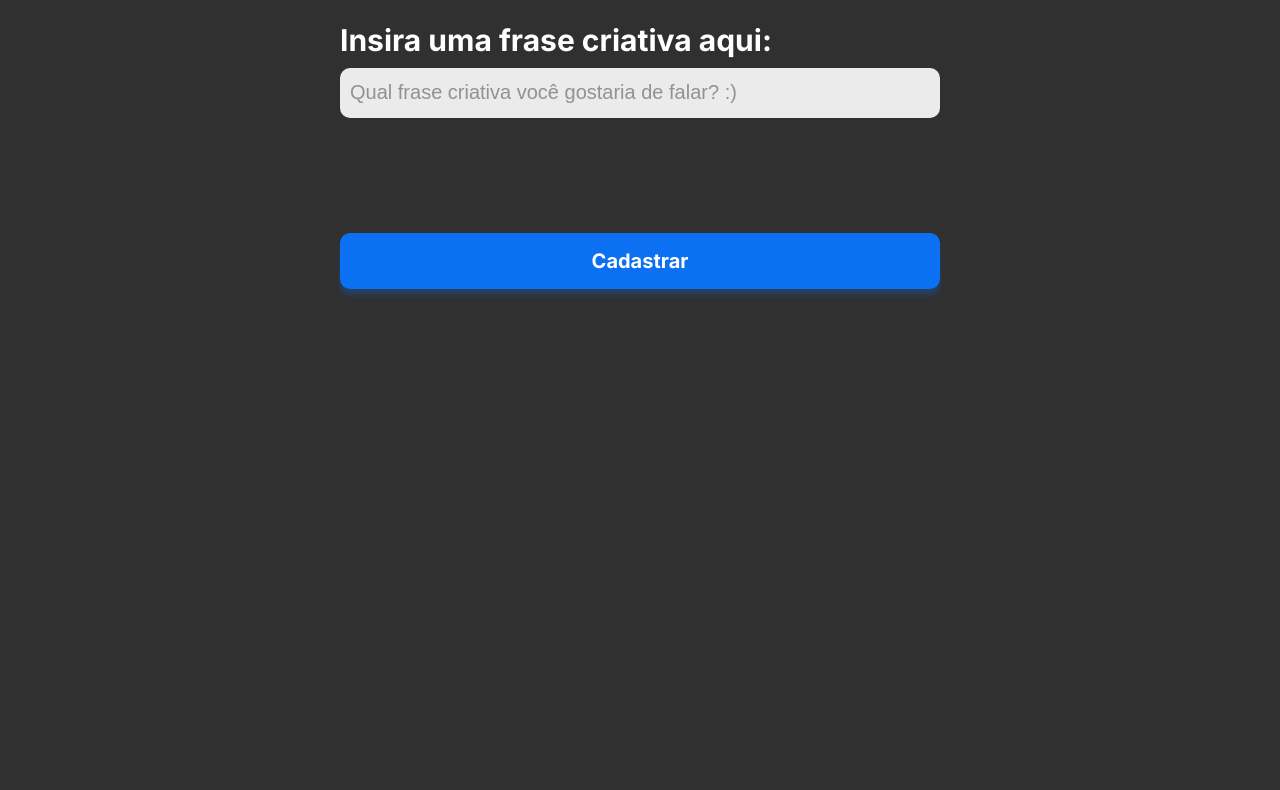
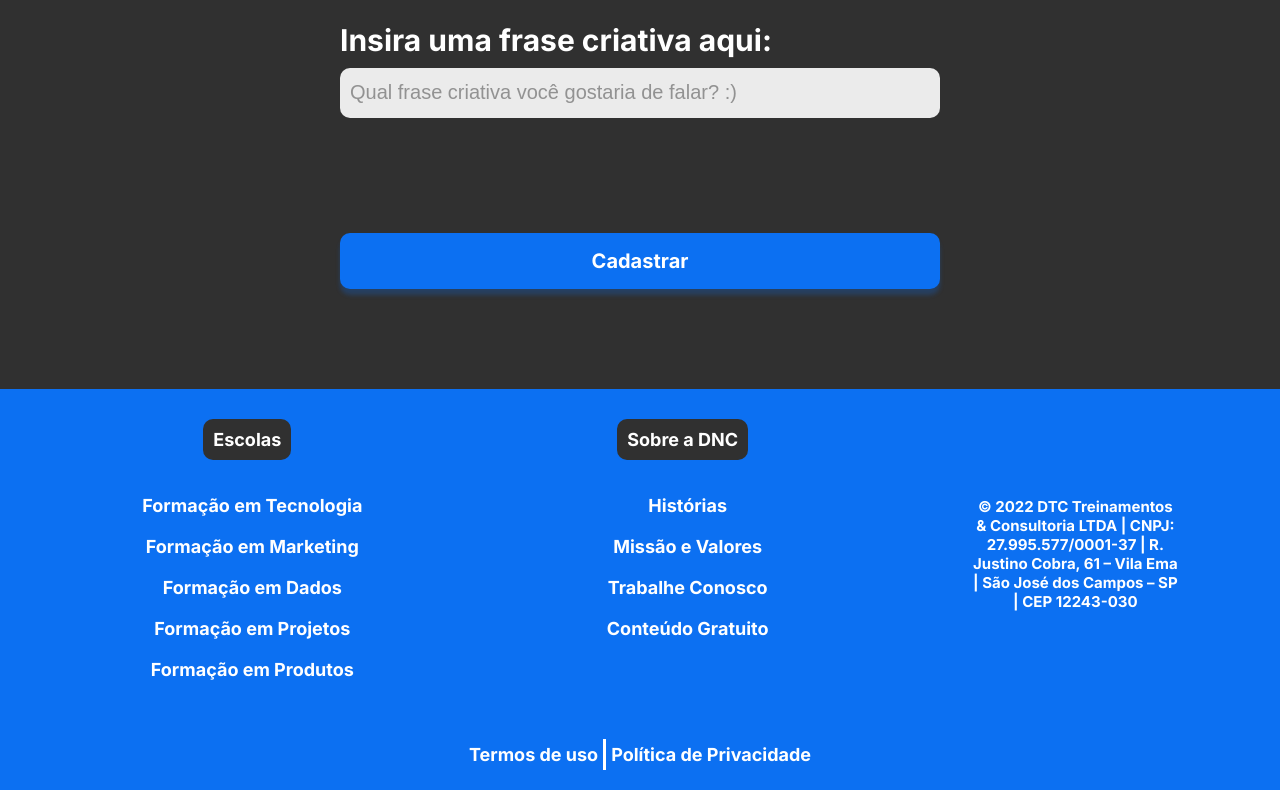
Before and after one commit to pedroburlet/BootCamp, a plain HTML site: page index.html in a window 1280 px wide. Shown: the part 1252-2042 px from the top of the page. Before the commit the page ends 1641 px from the top, so only its background shows below. Drawn offline with Linux system fonts and the light colour scheme; a web font is replaced by a local one.

```diff
--- a/index.html
+++ b/index.html
@@ -62,5 +62,35 @@
             <input type="submit" value="Cadastrar">
         </form>
     </section>
+    <footer>
+        <div class="linha1">
+            <nav>
+                <h5>Escolas</h5>
+                <ul>
+                    <li><a href="">Formação em Tecnologia</a></li>
+                    <li><a href="">Formação em Marketing</a></li>
+                    <li><a href="">Formação em Dados</a></li>
+                    <li><a href="">Formação em Projetos</a></li>
+                    <li><a href="">Formação em Produtos</a></li>
+                </ul>
+            </nav>
+            <nav>
+                <h5>Sobre a DNC</h5>
+                <ul>
+                    <li><a href="">Histórias</a></li>
+                    <li><a href="">Missão e Valores</a></li>
+                    <li><a href="">Trabalhe Conosco</a></li>
+                    <li><a href="">Conteúdo Gratuito</a></li>
+                </ul>
+            </nav>
+            <div class="endereco">
+                © 2022 DTC Treinamentos & Consultoria LTDA | CNPJ: 27.995.577/0001-37 | R. Justino Cobra, 61 – Vila Ema | São José dos Campos – SP | CEP 12243-030
+            </div>
+        </div>
+        <div class="linha2">
+            <a href="">Termos de uso </a>
+            <a href="">Política de Privacidade</a>
+        </div>
+    </footer>
 </body>
 </html>
--- a/style.css
+++ b/style.css
@@ -1,4 +1,4 @@
-:root{
+:root {
     --azul-dnc: #0C70F2;
     --preto-dnc: #303030;
     --cinza-hover: #C9C9C9;
@@ -7,12 +7,13 @@
 
 
 
-body{
+body {
     margin: 0px;
     padding: 0px;
     background: linear-gradient(180deg, rgba(12, 112, 242, 0.50) 19.91%, rgba(12, 112, 242, 0.00) 24.84%), #303030;
 }
-#principal{
+
+#principal {
     width: 100%;
     height: 50px;
     background: var(--preto-dnc);
@@ -22,24 +23,28 @@
     border-bottom: 1px solid #BABABA;
 
 }
-#principal div a{
+
+#principal div a {
     color: #FFF;
-     font-family: var(--font-padrao);
+    font-family: var(--font-padrao);
     font-size: 15px;
     font-weight: 600;
     text-decoration: none;
 }
-#principal div a:hover{
+
+#principal div a:hover {
     color: var(--cinza-hover);
 }
-#menu{
+
+#menu {
     display: flex;
     width: 45%;
     justify-content: space-around;
     align-items: center;
-    margin-left: 5% ;
+    margin-left: 5%;
 }
-#principal button{
+
+#principal button {
     margin-right: 3%;
     background: var(--azul-dnc);
     box-shadow: 3px 2px 4px 0px rgba(12, 112, 242, 0.25);
@@ -58,7 +63,7 @@
 
 /*Seção Principal do site */
 
-section{
+section {
     display: flex;
     flex-direction: column;
     justify-content: center;
@@ -66,24 +71,28 @@
     margin-top: 100px;
     margin-bottom: 100px;
 }
-header{
+
+header {
     color: white;
     font-family: var(--font-padrao);
 }
-header h1{
+
+header h1 {
     font-size: 80px;
-    font-weight: 800 ;
+    font-weight: 800;
     text-transform: uppercase;
     margin-bottom: 25px;
     text-align: center;
 }
-header h2{
+
+header h2 {
     text-align: center;
     font-size: 40px;
     font-weight: 700;
     margin-bottom: 100px;
 }
-header .invert{
+
+header .invert {
     background-color: black;
     font-weight: bold;
     padding: 5px;
@@ -92,45 +101,53 @@
 
 /*formulario*/
 
-form{
+form {
     color: white;
     font-family: var(--font-padrao);
     font-size: 30px;
     font-weight: 600;
     width: 600px;
 }
-.form-group{
+
+.form-group {
     display: flex;
     flex-direction: column;
     margin-top: 15px;
     margin-bottom: 15px;
 }
-form input{
+
+form input {
     border-radius: 10px;
     height: 30px;
     border: 0px;
     font-size: 20px;
     padding: 10px;
-    background-color: rgba(255, 255, 255, 0.9) ;
+    background-color: rgba(255, 255, 255, 0.9);
 }
-form label{
-    margin: 10px 0px 10px 0px ;
+
+form label {
+    margin: 10px 0px 10px 0px;
 }
-form input::placeholder{
-    color: rgba(57, 57, 57, 0.5) ;
+
+form input::placeholder {
+    color: rgba(57, 57, 57, 0.5);
 }
-.checkbox label{
+
+.checkbox label {
     font-size: 25px;
 }
-.checkbox{
+
+.checkbox {
     display: flex;
     justify-content: space-around;
     align-items: center;
 }
-input[type="checkbox"]{
+
+input[type="checkbox"] {
     transform: scale(1.5)
 }
-input[type="submit"]{
+
+input[type="submit"] {
     background-color: var(--azul-dnc);
     box-shadow: 0px 6px 4px rgba(12, 112, 242, 0.25);
     width: 100%;
@@ -142,3 +159,147 @@
     margin-top: 100px;
     cursor: pointer;
 }
+
+/* footer*/
+
+footer {
+    width: 100%;
+    background-color: var(--azul-dnc);
+}
+
+footer .linha1 {
+    display: flex;
+    justify-content: space-around;
+    align-items: center;
+}
+
+footer ul {
+    list-style: none;
+    margin: 0px;
+}
+
+footer nav {
+    display: flex;
+    flex-direction: column;
+    align-items: center;
+    height: 330px;
+}
+
+footer h5 {
+    text-align: center;
+    color: white;
+    font-weight: 800;
+    font-family: var(--font-padrao);
+    font-size: 18px;
+    border-radius: 10px;
+    background: #303030;
+    padding: 10px;
+    margin-bottom: 15px;
+    margin-left: 30px;
+}
+
+footer ul li {
+    text-align: center;
+    color: white;
+    font-family: var(--font-padrao);
+    font-size: 18px;
+    font-weight: 600;
+    margin: 20px 0px 20px 0px;
+}
+
+footer ul li a {
+    color: white;
+    text-decoration: none;
+}
+
+footer ul li a:hover {
+    color: var(--cinza-hover);
+}
+
+footer .endereco {
+    color: #FFF;
+    text-align: center;
+    font-family: Inter;
+    font-size: 15px;
+    font-style: normal;
+    font-weight: 800;
+    line-height: normal;
+    text-align: center;
+    width: 16%;
+}
+
+footer .linha2 {
+    display: flex;
+    justify-content: center;
+    padding: 10px;
+
+}
+
+footer .linha2 a {
+    font-family: var(--font-padrao);
+    font-size: 18px;
+    font-weight: 600;
+    color: white;
+    text-decoration: none;
+    text-align: center;
+    margin: 10px 0px 10px 0px;
+    padding: 5px;
+}
+
+footer .linha2 a:hover {
+    color: var(--cinza-hover);
+}
+
+footer .linha2 a:first-child {
+    border-right: 3px solid white;
+}
+
+@media only screen and (max-width: 600px) {
+    /* MENU */
+
+    #principal {
+        display: flex;
+        flex-direction: column;
+        height: auto;
+    }
+
+    #menu {
+        flex-direction: column;
+        width: 100%;
+        margin: 0px;
+    }
+
+    #menu a {
+        display: flex;
+        align-items: center;
+        height: 40px;
+    }
+
+    #principal button {
+        width: 100%;
+        margin: 0px;
+    }
+
+    /* SECTION */
+
+    section h1 {
+        font-size: 35px;
+    }
+
+    section h2 {
+        font-size: 28px;
+        padding-right: 15px;
+        padding-left: 15px;
+    }
+
+    /* FORM */
+
+    form {
+        width: 90%;
+        font-size: 20px;
+    }
+
+    .checkbox label{
+        font-size: 17px;
+    }
+}
```
